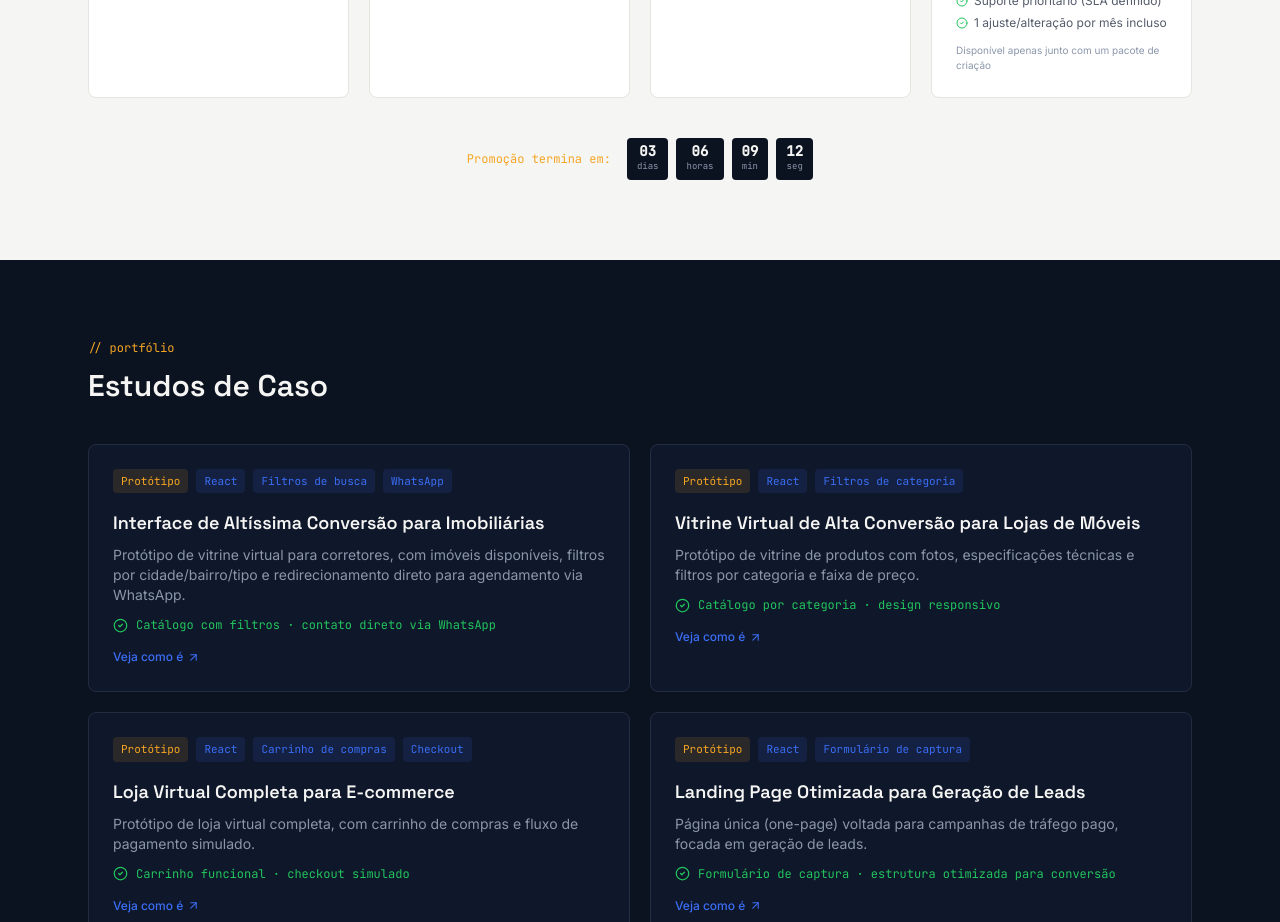
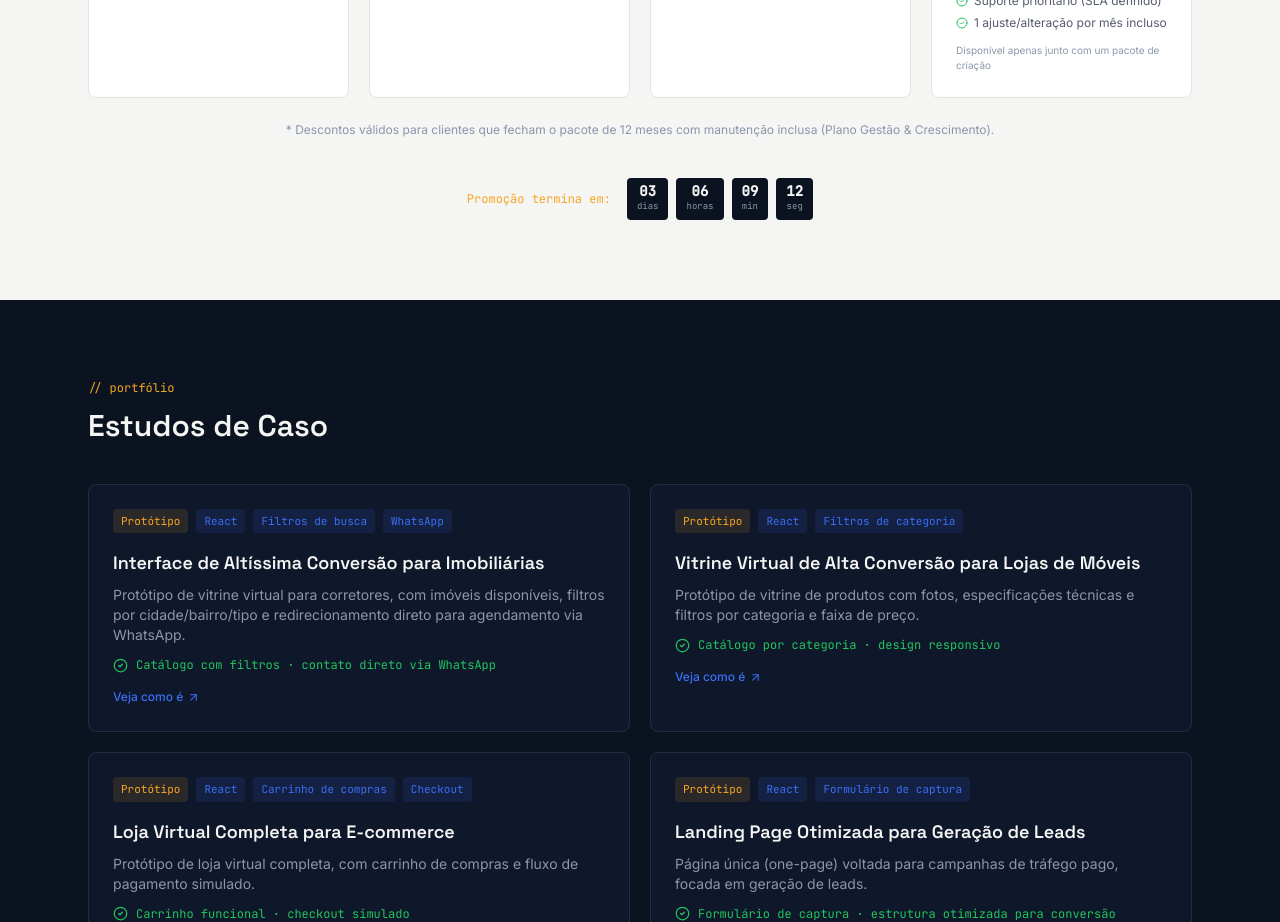
Before and after one commit to jesgalves/design-sites, a React (Vite) app: page / in a window 1280 px wide. Shown: the part 1360-2282 px from the top of the page. Built offline with nearby package versions, Linux system fonts and the light colour scheme.

Commit message:
nova info

```diff
--- a/src/App.jsx
+++ b/src/App.jsx
@@ -1164,6 +1164,9 @@ export default function FreelanceDevSite() {
             );
           })}
         </div>
+        <p className="text-xs text-center mt-6" style={{ color: "#8B96AB" }}>
+          * Descontos válidos para clientes que fecham o pacote de 12 meses com manutenção inclusa (Plano Gestão & Crescimento).
+        </p>
         <div className="mt-10">
           <CountdownTimer />
         </div>
```
